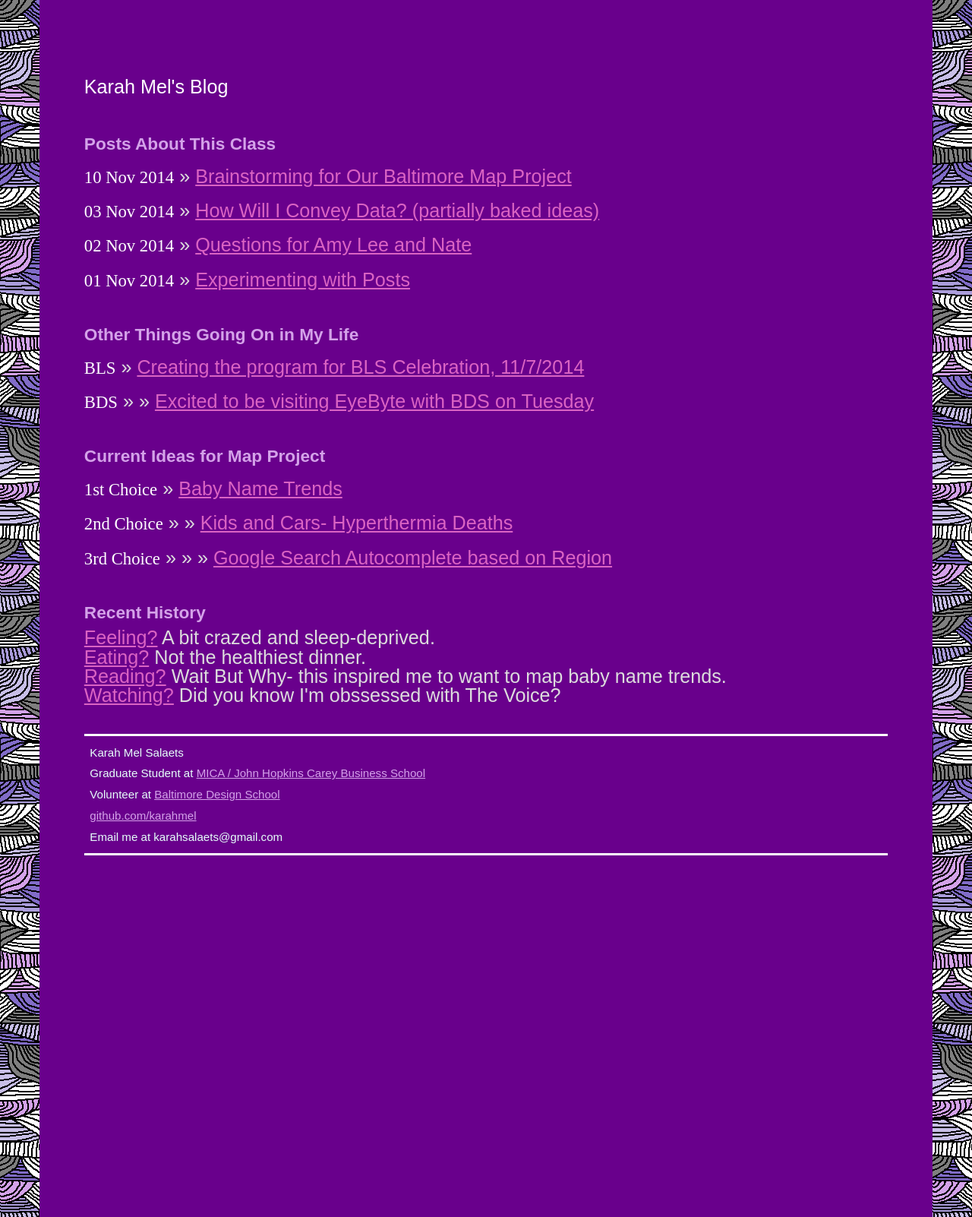
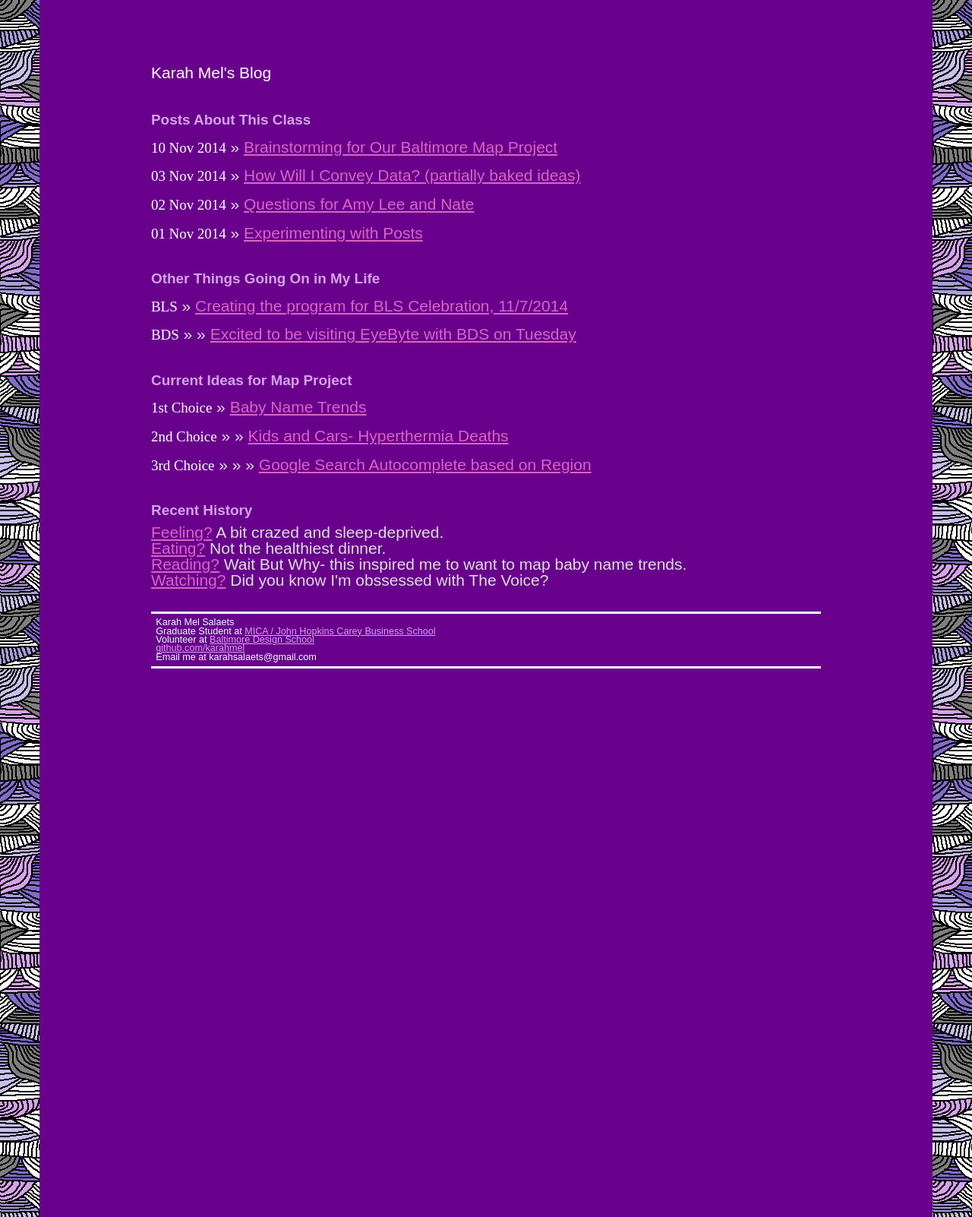
Before and after one commit to Karahmel/Blog, a Jekyll site: the page built from index.html, in a window 1280 px wide. Shown: the whole page at 76% size. Built offline with Jekyll 4.4.1, drawn with Linux system fonts in a browser that asks for light colours; Markdown is read by kramdown in place of the engine named in the settings.

Commit message:
Update screen.css

```diff
--- a/css/screen.css
+++ b/css/screen.css
@@ -87,7 +87,7 @@ ul.posts {
 
 .site {
   color: #dddddd;
-  font-size: 60%;
+  font-size: 50%;
   text-align: justify;
   width: 42em;
   margin: 4em auto 2em auto;
@@ -130,6 +130,7 @@ ul.posts {
     margin-top: 1em;
     overflow: hidden;
     border-bottom: 3px solid white;
+      line-height: 90%;
 
   }
 
```
